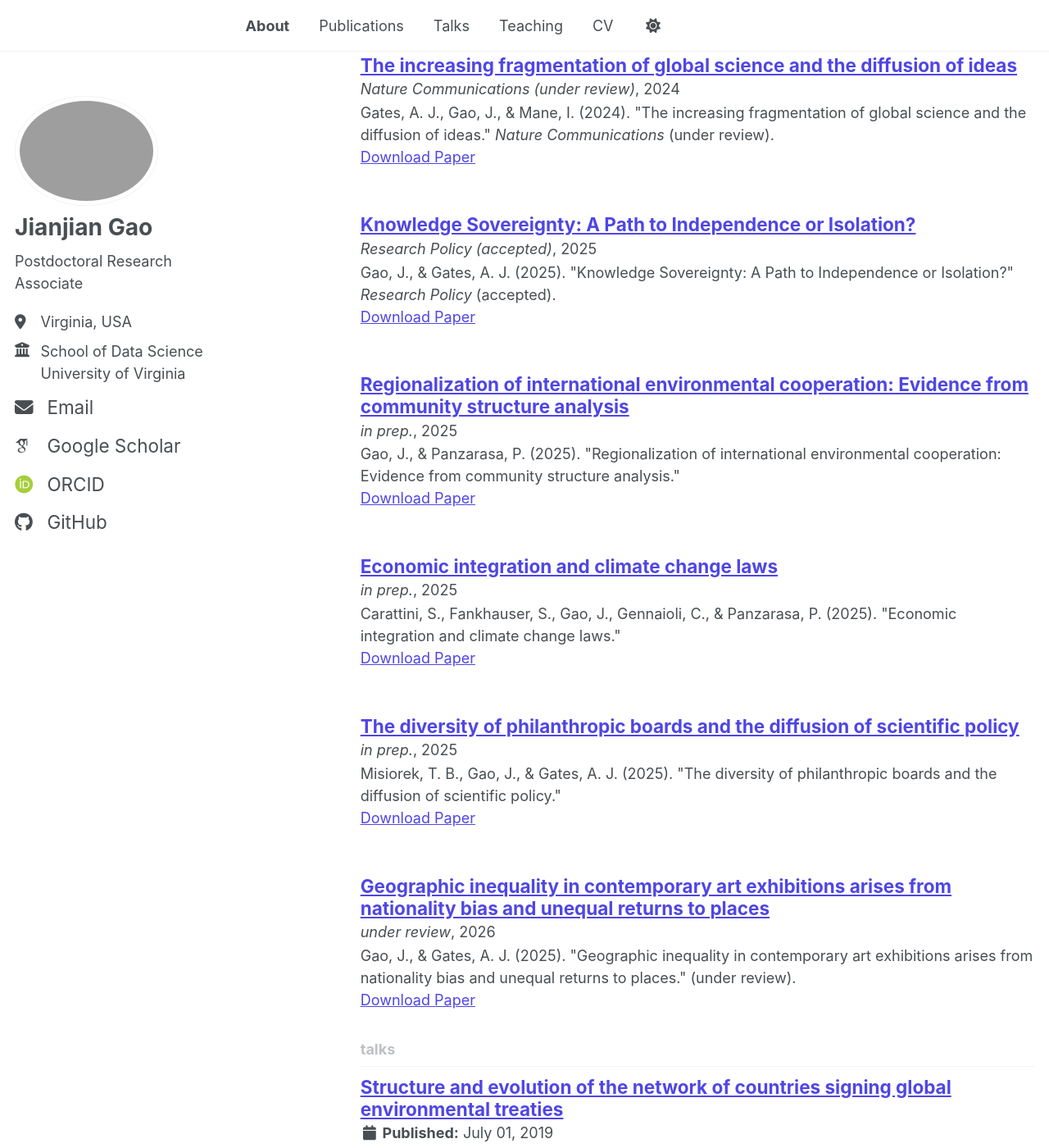
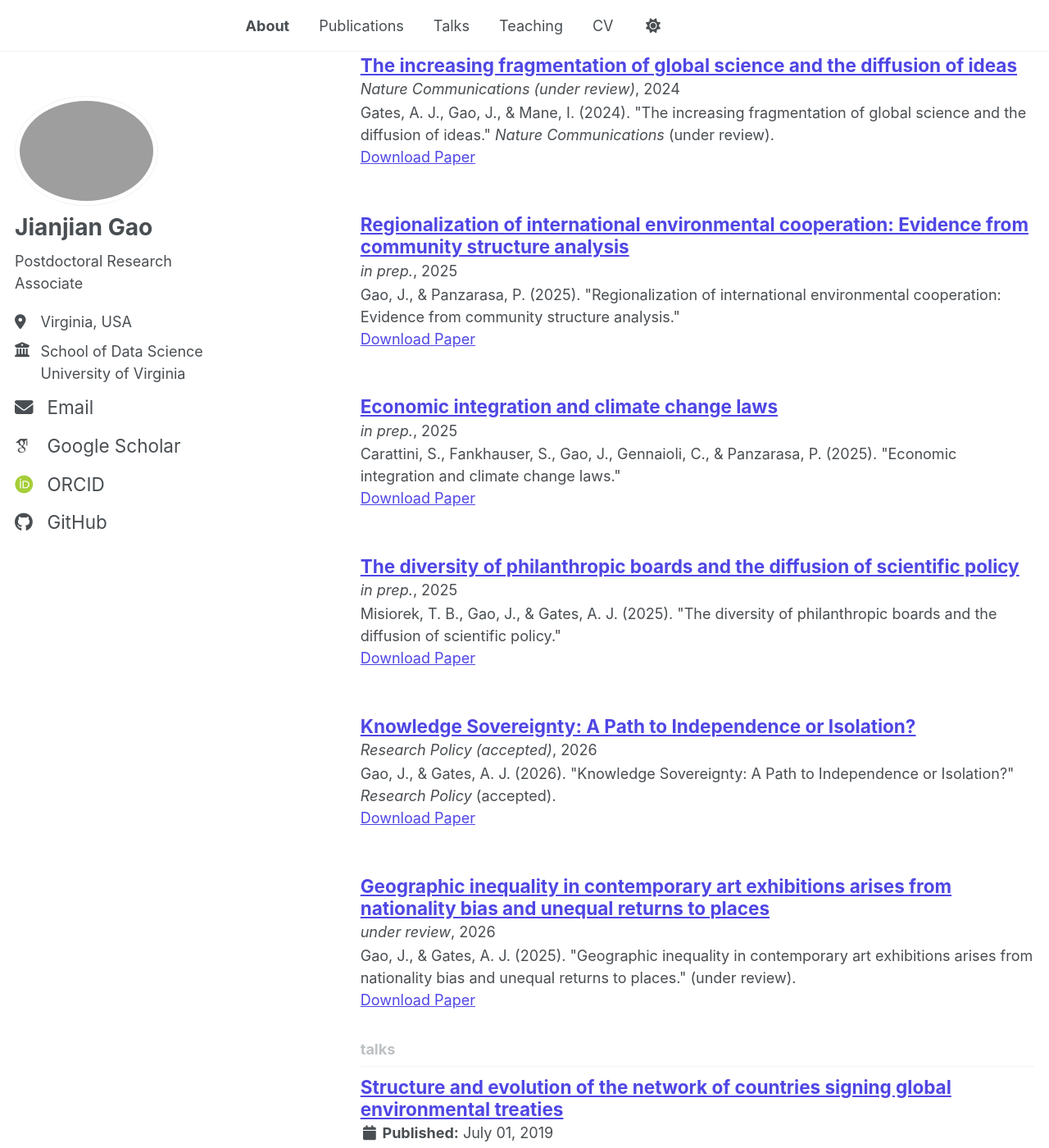
Before and after one commit to jiaoyang2018/jiaoyang2018.github.io, a Jekyll site: the page built from _pages/collection-archive.html, in a window 1280 px wide and 1400 px high, scrolled down 2225 px. Shown: the whole window at 82% size. Built offline with Jekyll 4.4.1, drawn with Linux system fonts in a browser that asks for light colours; some web fonts are replaced; a script bundle is joined from its source files by our own code; library files that are not in the unit come from our copies.

Commit message:
Update Knowledge Sovereignty date to 2026 and citation year
Co-Authored-By: Claude Sonnet 4.6 <noreply@anthropic.com>

```diff
--- a/_publications/2025-knowledge-sovereignty.md
+++ b/_publications/2025-knowledge-sovereignty.md
@@ -3,8 +3,8 @@ title: "Knowledge Sovereignty: A Path to Independence or Isolation?"
 collection: publications
 category: manuscripts
 permalink: /publication/2025-knowledge-sovereignty
-date: 2025-01-01
+date: 2026-01-01
 venue: 'Research Policy (accepted)'
 paperurl: 'http://ssrn.com/abstract=5551645'
-citation: 'Gao, J., &amp; Gates, A. J. (2025). &quot;Knowledge Sovereignty: A Path to Independence or Isolation?&quot; <i>Research Policy</i> (accepted).'
+citation: 'Gao, J., &amp; Gates, A. J. (2026). &quot;Knowledge Sovereignty: A Path to Independence or Isolation?&quot; <i>Research Policy</i> (accepted).'
 ---
```
